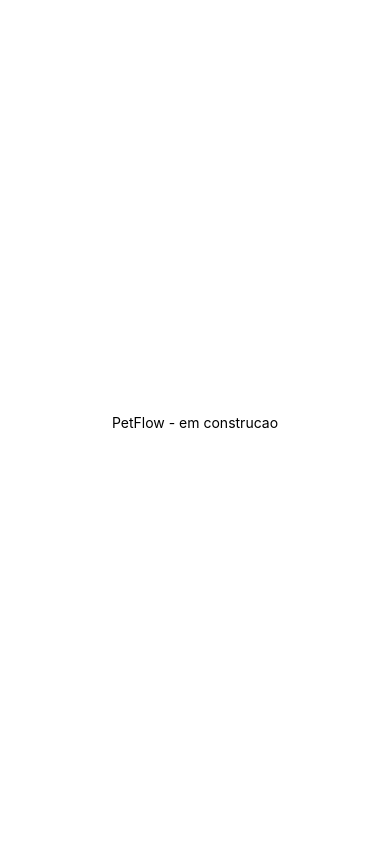
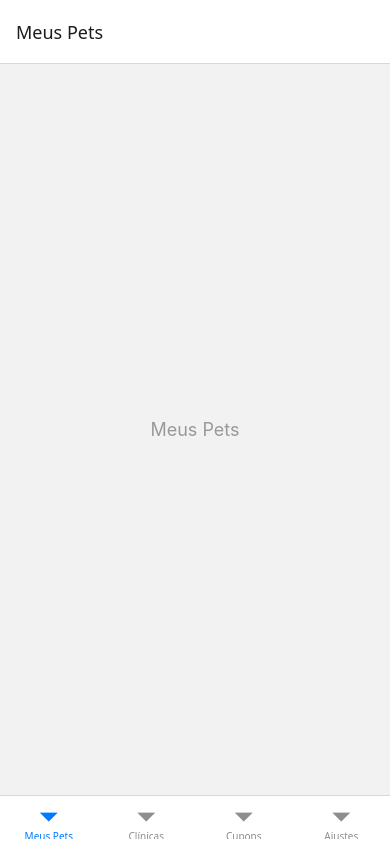
Before and after one commit to pietroabrahamian/petflow_mobile, a React Native app: screen / in a window 390 px wide. Built offline with nearby package versions, Linux system fonts and the light colour scheme.

Commit message:
feat: configure root stack navigator wrapping MainTabs

```diff
--- a/App.tsx
+++ b/App.tsx
@@ -1,20 +1,22 @@
-import { StatusBar } from 'expo-status-bar';
-import { StyleSheet, Text, View } from 'react-native';
+import { StatusBar } from 'expo-status-bar'
+import { NavigationContainer } from '@react-navigation/native'
+import { createNativeStackNavigator } from '@react-navigation/native-stack'
+
+import MainTabs from './src/components/MainTabs'
+
+const Stack = createNativeStackNavigator()
 
 export default function App() {
   return (
-    <View style={styles.container}>
-      <Text>PetFlow - em construcao</Text>
+    <NavigationContainer>
+      <Stack.Navigator>
+        <Stack.Screen
+          name="MainTabs"
+          component={MainTabs}
+          options={{ headerShown: false }}
+        />
+      </Stack.Navigator>
       <StatusBar style="auto" />
-    </View>
-  );
+    </NavigationContainer>
+  )
 }
-
-const styles = StyleSheet.create({
-  container: {
-    flex: 1,
-    backgroundColor: '#fff',
-    alignItems: 'center',
-    justifyContent: 'center',
-  },
-});
```
